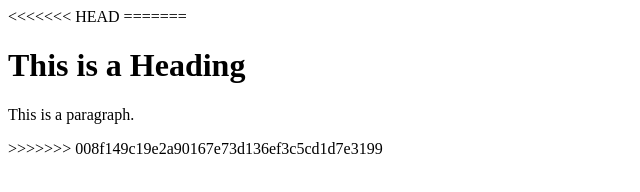
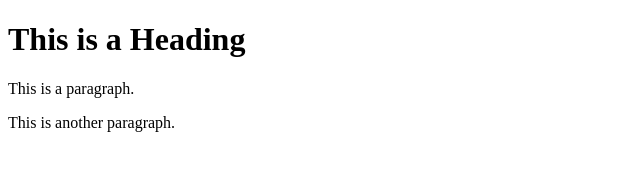
Before and after one commit to AnuragBalasahebChumble/learning-git, a plain HTML site: page index.html in a window 1280 px wide. Shown: the whole page, without its empty margins (0-640 px from the left). Drawn offline with Linux system fonts and the light colour scheme.

Commit message:
have fixed the conflict

```diff
--- a/index.html
+++ b/index.html
@@ -4,11 +4,9 @@
 <title>Page Title</title>
 </head>
 <body>
-<<<<<<< HEAD
 
-=======
 <h1>This is a Heading</h1>
 <p>This is a paragraph.</p>
->>>>>>> 008f149c19e2a90167e73d136ef3c5cd1d7e3199
+<p>This is another paragraph.</p>
 </body>
 </html>
```
